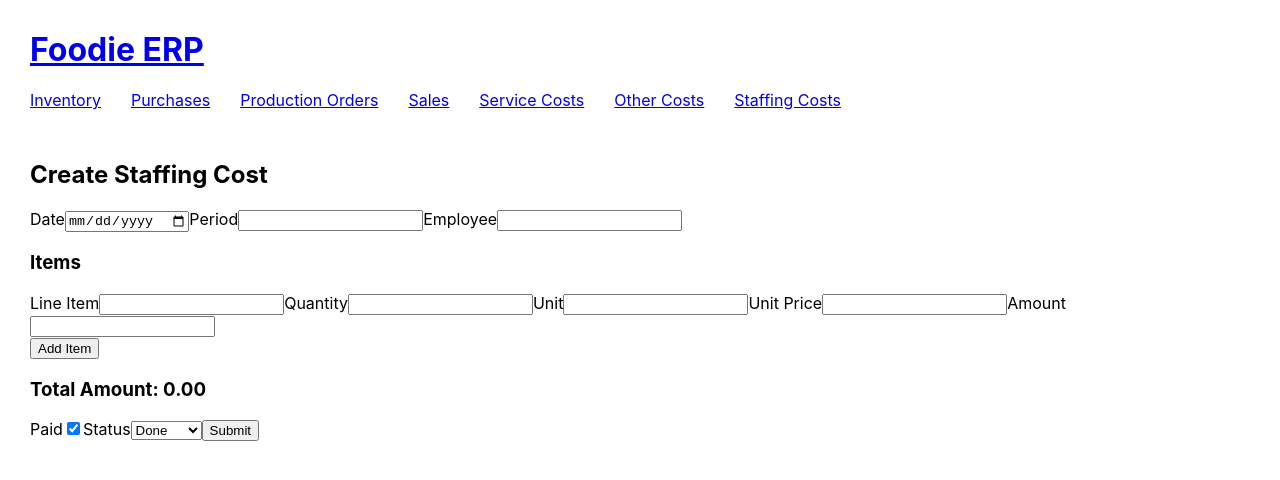
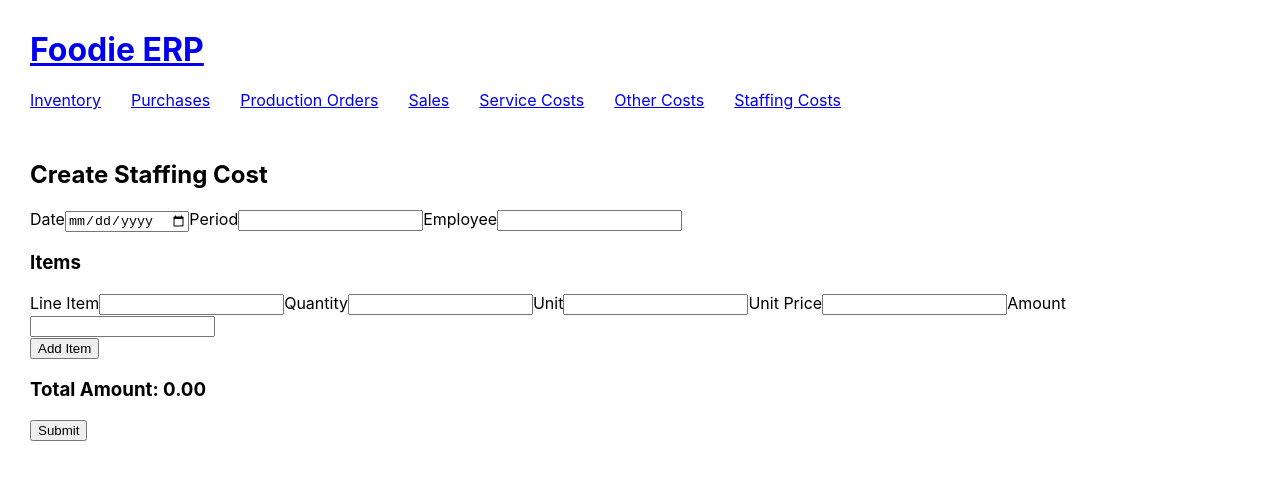
Before and after one commit to beneloe/foodie-erp, a React (Create React App) app in the folder frontend/: page /staffing/create in a window 1280 px wide. Shown: the top 480 px of the page. Built offline with nearby package versions, Linux system fonts and the light colour scheme.

Commit message:
fix: fix total amount calculation

```diff
--- a/frontend/src/components/AddStaffingCost.js
+++ b/frontend/src/components/AddStaffingCost.js
@@ -135,13 +135,6 @@ const AddStaffingCost = () => {
         ))}
         <button type="button" onClick={handleAddItem}>Add Item</button>
         <h3>Total Amount: {totalAmount}</h3>
-        <label htmlFor="paid">Paid</label>
-        <input id="paid" type="checkbox" checked={paid} onChange={(e) => setPaid(e.target.checked)} />
-        <label htmlFor="status">Status</label>
-        <select id="status" value={status} onChange={(e) => setStatus(e.target.value)}>
-          <option value="done">Done</option>
-          <option value="pending">Pending</option>
-        </select>
         <button type="submit">Submit</button>
       </form>
     </div>
```
